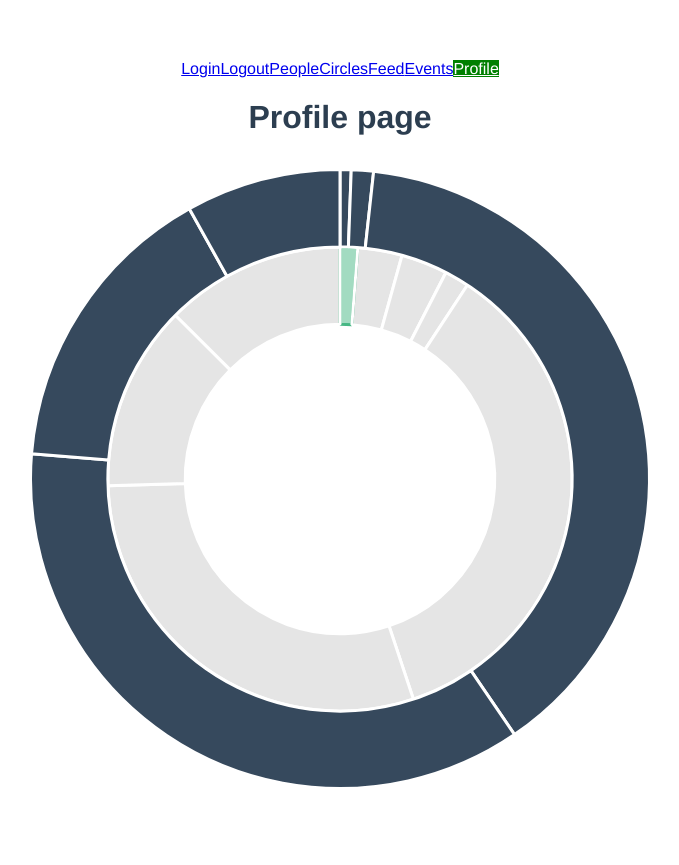
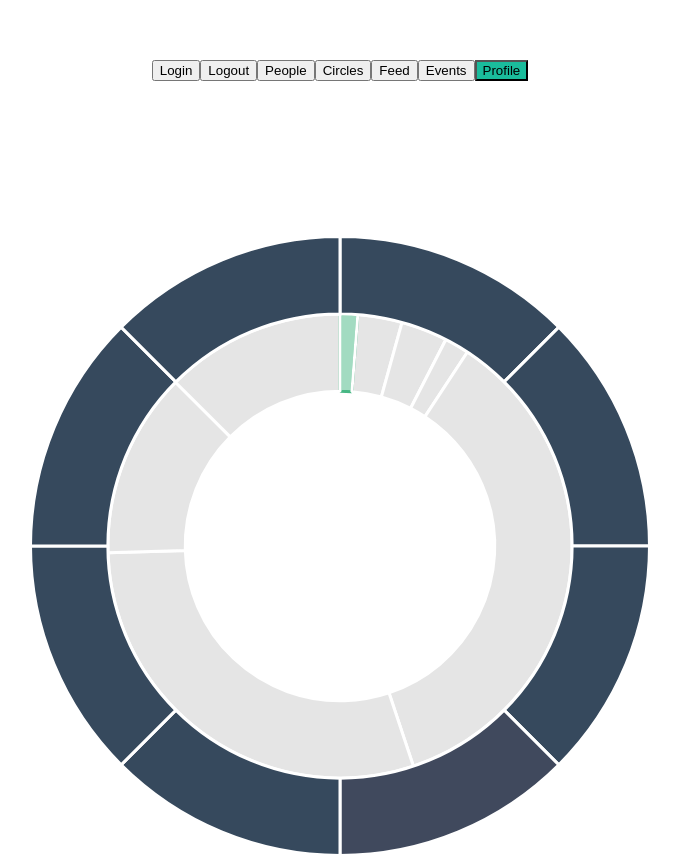
Before and after one commit to MGrudule/Knock, a Vue app: page /profile in a window 1280 px wide. Shown: the whole page, without its empty margins (300-979 px from the left). Before the commit the page ends 800 px from the top, so only its background shows below. Built offline with nearby package versions, Linux system fonts and the light colour scheme.

Commit message:
[w8] Stylesheet configuration

```diff
--- a/package.json
+++ b/package.json
@@ -49,6 +49,7 @@
     "sass-loader": "^6.0.7",
     "semver": "^5.3.0",
     "shelljs": "^0.7.6",
+    "sierra-library": "^2.0.0",
     "uglifyjs-webpack-plugin": "^1.1.1",
     "url-loader": "^0.5.8",
     "vue-loader": "^13.3.0",
--- a/src/App.vue
+++ b/src/App.vue
@@ -1,13 +1,13 @@
 <template>
   <div id="app">
 
-<router-link to="/">Login</router-link>
-<router-link to="/logout">Logout</router-link>
-<router-link to="/people">People</router-link>
- <router-link to="/circles">Circles</router-link>
-  <router-link to="/feed">Feed</router-link>
-   <router-link to="/events">Events</router-link>
-    <router-link to="/profile">Profile</router-link>
+<router-link tag="button" class="button" to="/">Login</router-link>
+<router-link tag="button" class="button" to="/logout">Logout</router-link>
+<router-link tag="button" class="button" to="/people">People</router-link>
+ <router-link tag="button" class="button" to="/circles">Circles</router-link>
+  <router-link tag="button" class="button" to="/feed">Feed</router-link>
+   <router-link tag="button" class="button" to="/events">Events</router-link>
+    <router-link tag="button" class="button" to="/profile">Profile</router-link>
 
 
     <router-view/>
@@ -20,15 +20,20 @@ export default {
 }
 </script>
 
-<style>
-#app {
 
-}
-</style>
-<style lang="sass" scoped>
+
+
+<style lang="sass" >
+h1
+  color: white !important
+  font-size: 2em
+  padding: 1em
+.router-link
+
+  padding: 1em
 .router-link-exact-active
-    background-color: green
-    color: white
+    background-color: #1abc9c
+
 #app
   font-family: 'Avenir', Helvetica, Arial, sans-serif
   -webkit-font-smoothing: antialiased
--- a/src/chart-data.js
+++ b/src/chart-data.js
@@ -6,12 +6,12 @@ export const planetChartData = {
     datasets: [
       { // one line graph
         label: 'Number of Moons',
-        data: [0, 0, 1, 2, 67, 62, 27, 14],
+        data: [1, 1, 1, 1, 1, 1, 1, 1],
         backgroundColor: [
           'rgba(54,73,93,1)', // Blue
           'rgba(54,73,93,1)',
           'rgba(54,73,93,1)',
-          'rgba(54,73,93,1)',
+          'rgba(64,73,93,1)',
           'rgba(54,73,93,1)',
           'rgba(54,73,93,1)',
           'rgba(54,73,93,1)',
--- a/src/main.js
+++ b/src/main.js
@@ -4,6 +4,7 @@ import Vue from 'vue'
 import App from './App'
 import router from './router'
 import Vuex from 'vuex'
+import Sierra from 'sierra-library'
 
 
 Vue.config.productionTip = false
--- a/src/views/Profile.vue
+++ b/src/views/Profile.vue
@@ -37,7 +37,8 @@ export default {
 
 <!-- Add "scoped" attribute to limit CSS to this component only -->
 <style lang="sass" scoped>
-
+h1
+  color: white
 
 
 
```
Also changed, not shown: 2 other files (tests, documents, lock files or other folders).
